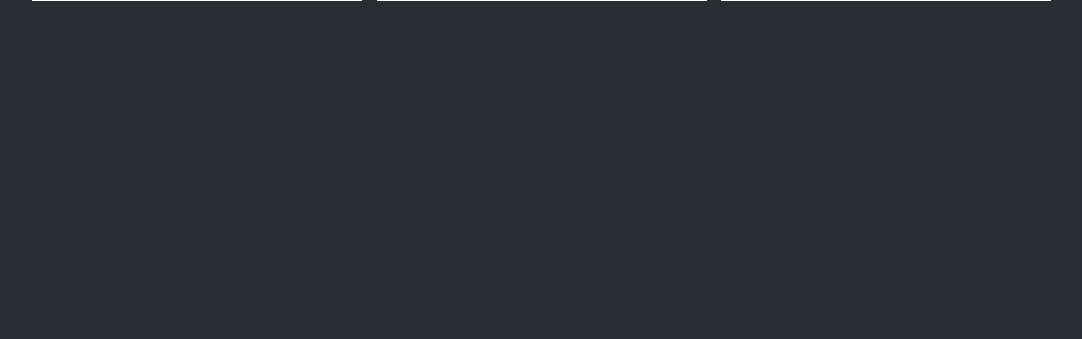
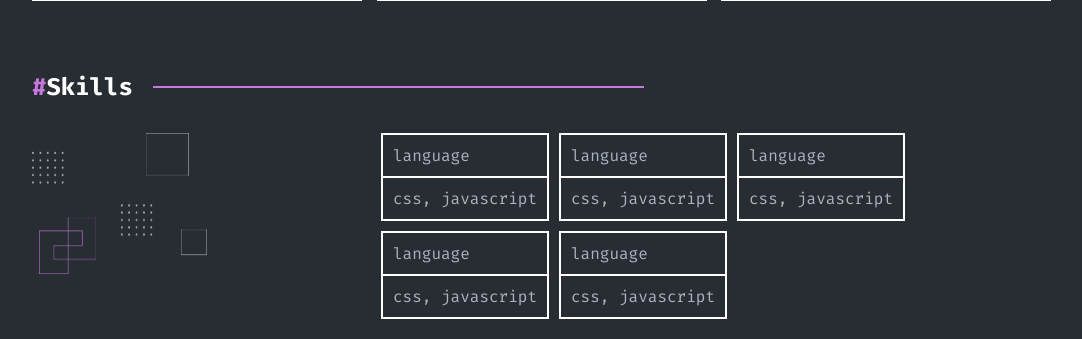
Before and after one commit to ekutyebu/Ekuty-Portfolio, a Django app: page / in a window 1280 px wide. Shown: the part 1258-1597 px from the top of the page, without its empty margins (96-1178 px from the left). Before the commit the page ends 1259 px from the top, so only its background shows below. Run offline with Django 5.2, Linux system fonts and the light colour scheme; data comes from the database, SQL or seed files in the repository.

Commit message:
skills section done

```diff
--- a/portfolio/static/styles/style.css
+++ b/portfolio/static/styles/style.css
@@ -209,19 +209,22 @@ section {
 }
 
 /* Works section styles */
-.works-container {
+.works-container,
+.skills-container {
   color: #fff;
   margin-top: 50px;
   margin-bottom: 30px;
 }
-.works-heading {
+.works-heading,
+.skills-heading {
   display: flex;
   align-items: center;
   color: #fff;
   width: 60%;
 }
 
-.works-line {
+.works-line,
+.skills-line {
   width: 80%;
   min-width: 10px;
   height: 2px;
@@ -279,13 +282,54 @@ section {
   padding: 5px 10px 5px 10px;
 }
 
+/* Skills section */
+.skills-list {
+  width: 100%;
+  display: flex;
+}
+.skills-left img {
+  display: none;
+  width: 50%;
+  max-width: 349px;
+  height: auto;
+}
+
+.skills-right {
+  color: #ABB2BF;
+  display: grid;
+  grid-template-columns: auto auto;
+  gap: 10px;
+  margin-bottom: 20px;
+}
+
+.skills-items {
+  border: solid 2px #fff;
+  width: 100%;
+  max-width: 178px;
+}
+
+.skills-title {
+  border-bottom: solid 2px #fff;
+  padding: 10px;
+}
+
+.skills-listed {
+  padding: 10px;
+}
+
 /* Responsive styling */
 @media only screen and (min-width: 500px) {
+  /* works section */
   .work-grids {
     display: grid;
     grid-template-columns: 1fr 1fr;
     gap: 10px;
     margin-bottom: 20px;
+  }
+
+  /* skills section */
+  .skills-right {
+    grid-template-columns: auto auto auto;
   }
 }
 @media only screen and (min-width: 769px) {
@@ -353,4 +397,9 @@ section {
     display: grid;
     grid-template-columns: auto auto auto;
   }
+
+  /* Skills section */
+  .skills-left img {
+    display: block;
+  }
 }
--- a/portfolio/templates/index.html
+++ b/portfolio/templates/index.html
@@ -157,6 +157,62 @@
           {% endfor %}
         </div>
       </section>
+      {% comment %} Skills section {% endcomment %}
+      <section id="skills">
+        <div class="skills-container">
+          <div class="skills-heading">
+            <h1 class="skills-h"><span class="harsh-style">#</span>Skills</h1>
+            <div class="skills-line"></div>
+          </div>
+        </div>
+        <div class="skills-list">
+            <div class="skills-left">
+              <img src="{% static 'images/skills_img.png' %}" alt="">
+            </div>
+            <div class="skills-right">
+              <div class="skills-items">
+                <div class="skills-title">
+                  language
+                </div>
+                <div class="skills-listed">
+                  css, javascript
+                </div>
+              </div>
+              <div class="skills-items">
+                <div class="skills-title">
+                  language
+                </div>
+                <div class="skills-listed">
+                  css, javascript
+                </div>
+              </div>
+              <div class="skills-items">
+                <div class="skills-title">
+                  language
+                </div>
+                <div class="skills-listed">
+                  css, javascript
+                </div>
+              </div>
+              <div class="skills-items">
+                <div class="skills-title">
+                  language
+                </div>
+                <div class="skills-listed">
+                  css, javascript
+                </div>
+              </div>
+              <div class="skills-items">
+                <div class="skills-title">
+                  language
+                </div>
+                <div class="skills-listed">
+                  css, javascript
+                </div>
+              </div>
+            </div>
+          </div>
+      </section>
       {% endblock %}
       <script src="{% static 'js/script.js' %}"></script>
     </main>
```
Also changed, not shown: portfolio/static/images/skills_img.png (added).
